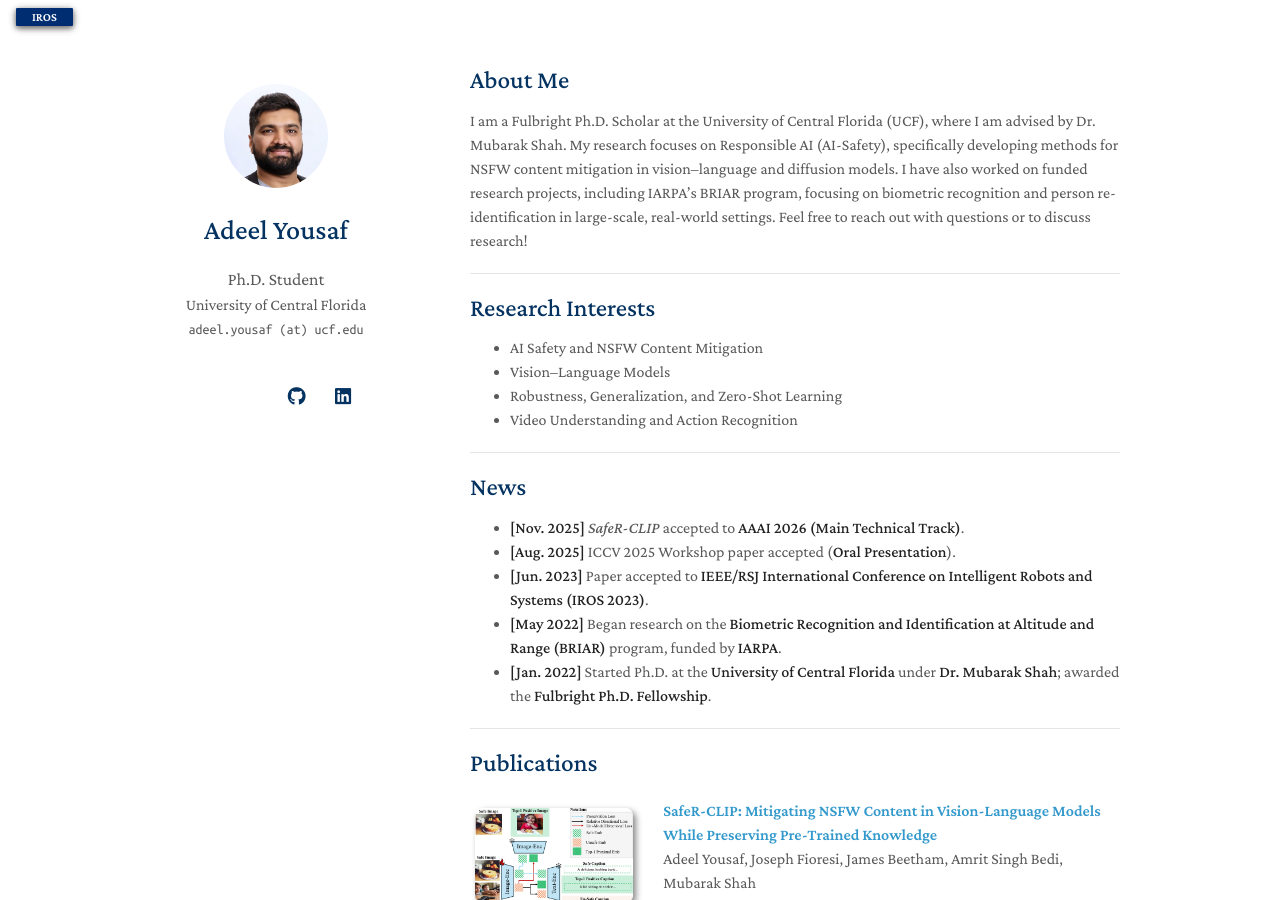
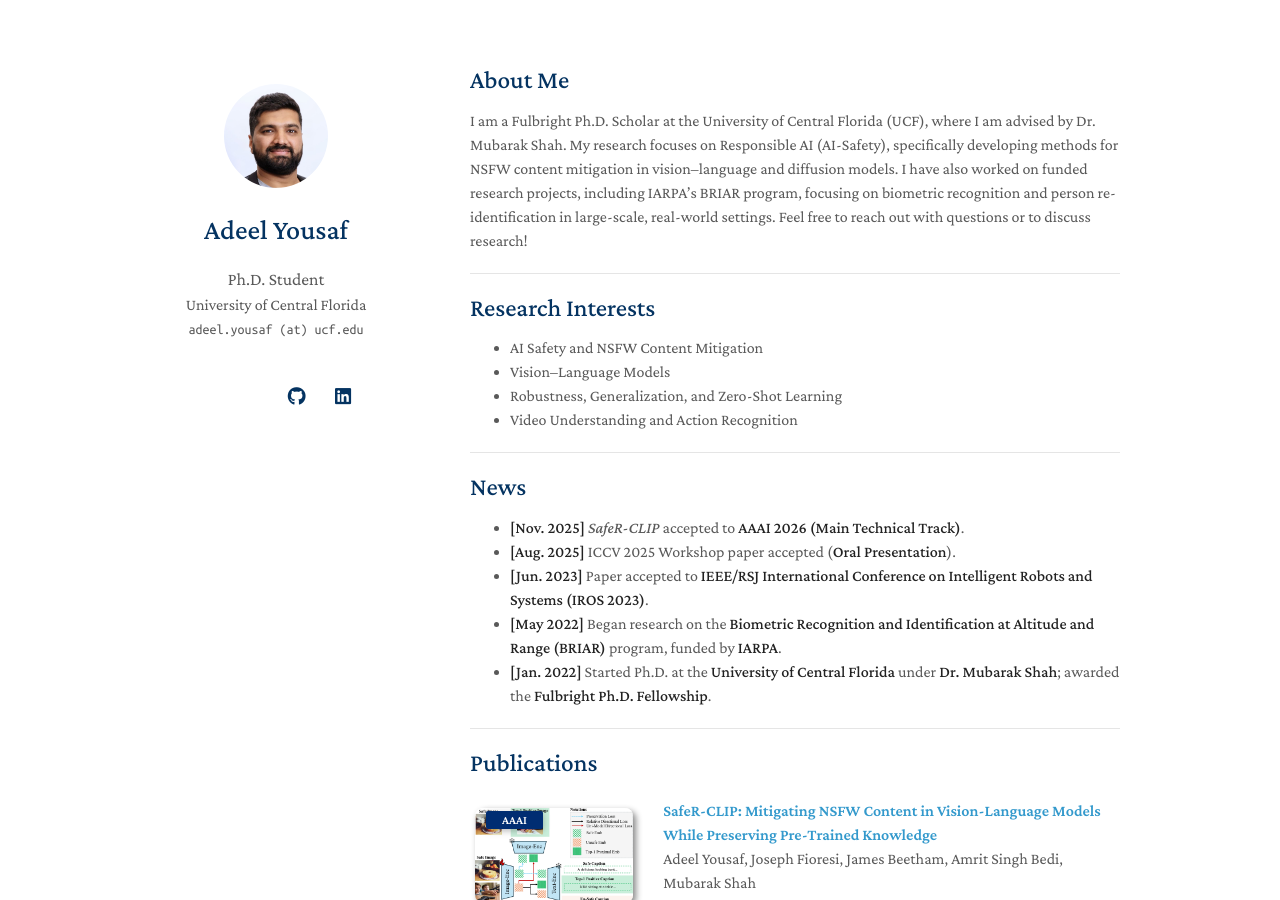
Before and after one commit to Adeelyousaf/Adeelyousaf.github.io, a Jekyll site: the page built from index.md, in a window 1280 px wide and 900 px high. Built offline with Jekyll 4.4.1, drawn with Linux system fonts in a browser that asks for light colours; a style sheet for code colours, icons or effects is not loaded; our own code applies the rules of GitHub Pages for plain Markdown files.

Commit message:
Update thumbnail div style in publications.md
Added 'position: relative;' style to the publication thumbnail div.

```diff
--- a/_includes/publications.md
+++ b/_includes/publications.md
@@ -9,7 +9,7 @@
   <div class="pub-row">
 
     <!-- Thumbnail / Badge -->
-    <div class="col-sm-3 abbr" style="padding-right:15px;">
+    <div class="col-sm-3 abbr" style="padding-right:15px; position: relative;">
       {% if pub.image %}
         <img src="{{ pub.image }}" class="teaser img-fluid z-depth-1" style="width:100%; max-width:220px; height:auto;">
         {% if pub.conference_short %}
```
